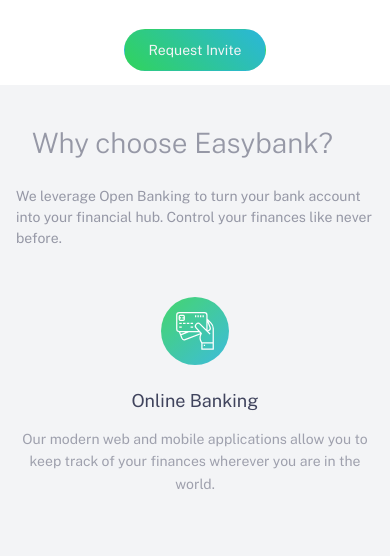
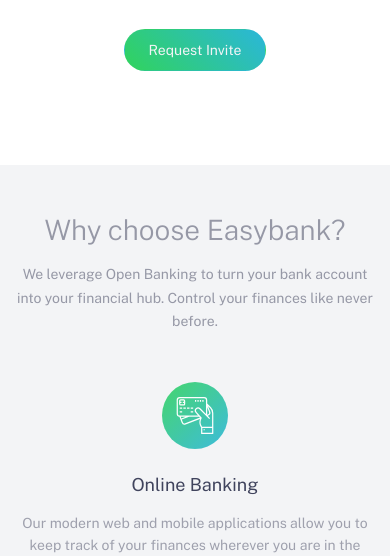
Before and after one commit to TaguaraDigital/fm-easybank-landing-page, a plain HTML site: page src/html/index.html in a window 390 px wide. Shown: the part 523-1079 px from the top of the page. Drawn offline with nearby package versions, Linux system fonts and the light colour scheme; files that its build step writes are made by us from their sources; a script that the page names is missing; files whose address does not match are found by name.

Commit message:
mobile view

```diff
--- a/src/html/index.html
+++ b/src/html/index.html
@@ -50,12 +50,13 @@
 
   </main>
 
-  <section class="services">
+  <section class="why">
     <h2 class="title why__title">Why choose Easybank?</h2>
     <p class="txt why__txt"> We leverage Open Banking to turn your bank account into your financial hub. Control
-      your finances like never before.
-    </p>
+      your finances like never before.</p>
+  </section>
 
+  <section class="services">
     <div class="services__cards">
       <div class="services__card">
         <div class="services__img">
--- a/src/scss/blocks/_blog.scss
+++ b/src/scss/blocks/_blog.scss
@@ -1,5 +1,5 @@
 .blog {
-    margin-top: 4.5rem;
+    margin-top: 6rem;
     display: flex;
     flex-direction: column;
     justify-content: center;
@@ -9,6 +9,9 @@
 
     &__title {
         width: 100%;
+        margin-bottom: 2rem;
+        border: solid 1px yellowgreen;
+
         color: var(--dark-blue);
         font-size: 1.75rem;
         font-weight: 300;
@@ -52,7 +55,7 @@
 .post {
     width: 100%;
     display: flex;
-    margin-top: 1.5rem;
+
     flex-direction: column;
     justify-content: center;
     align-items: flex-start;
--- a/src/scss/blocks/_service.scss
+++ b/src/scss/blocks/_service.scss
@@ -1,6 +1,7 @@
 .services {
     background-color: var(--light-grayish-blue);
     padding-bottom: 3rem;
+    padding-top: 2.5rem;
 
 
     &__cards {
@@ -20,8 +21,6 @@
             grid-template-columns: repeat(4, 1fr);
         }
 
-        padding-top: 1rem;
-
         @include laptop {
             padding-left: 7rem;
             padding-right: 7rem;
@@ -39,20 +38,18 @@
         flex-direction: column;
         justify-content: center;
         align-items: center;
-        margin-top: 1rem;
         text-align: center;
         opacity: .9;
 
         img {
             width: 100%;
-            width: 4.25rem;
+            width: 4.15rem;
         }
 
         @include table {
             text-align: left;
             align-items: flex-start;
         }
-
     }
 
     &__title {
@@ -70,7 +67,7 @@
         font-size: .875rem;
         font-weight: 400;
         color: var(--grayish-blue);
-        padding: 1rem 1.25rem;
+        padding: 1rem 1.25rem 0;
         line-height: 1.6;
 
         @include table {
--- a/src/scss/blocks/_why.scss
+++ b/src/scss/blocks/_why.scss
@@ -22,11 +22,11 @@
      }
 
     &__title {
-        width: 100%;
+        // width: 100%;
         font-size: 1.75rem;
         font-weight: 300;
-        padding: 2.5rem 2rem .5rem;
-        line-height: 1.3;
+        padding: 3rem 2rem .5rem;
+        line-height: 1.2;
 
         @include table {
             padding: 2.5rem 0;
@@ -37,14 +37,14 @@
 
     &__txt {
         font-size: .875rem;
-        padding: 1rem;
-        line-height: 1.5;
+        padding: .5rem 1rem;
+        line-height: 1.7;
 
         @include table {
             width: 60%;
             text-align: left;
             font-size: 1.125rem;
-            padding: 1rem 0;
+            padding: 1rem 0 3rem;
         }
     }
 }
```
Also changed, not shown: docs/index.html (+1 -1 lines), docs/css/styles.css, src/css/styles.css.
